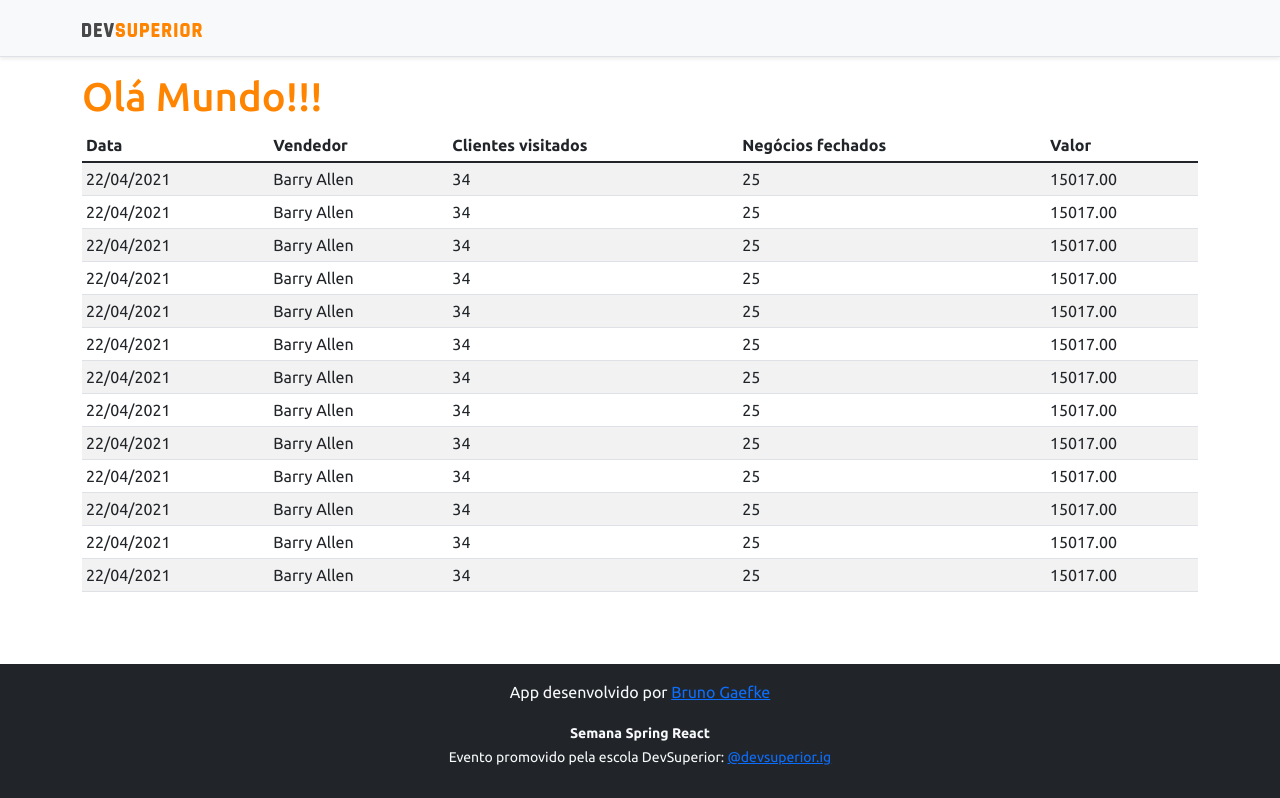
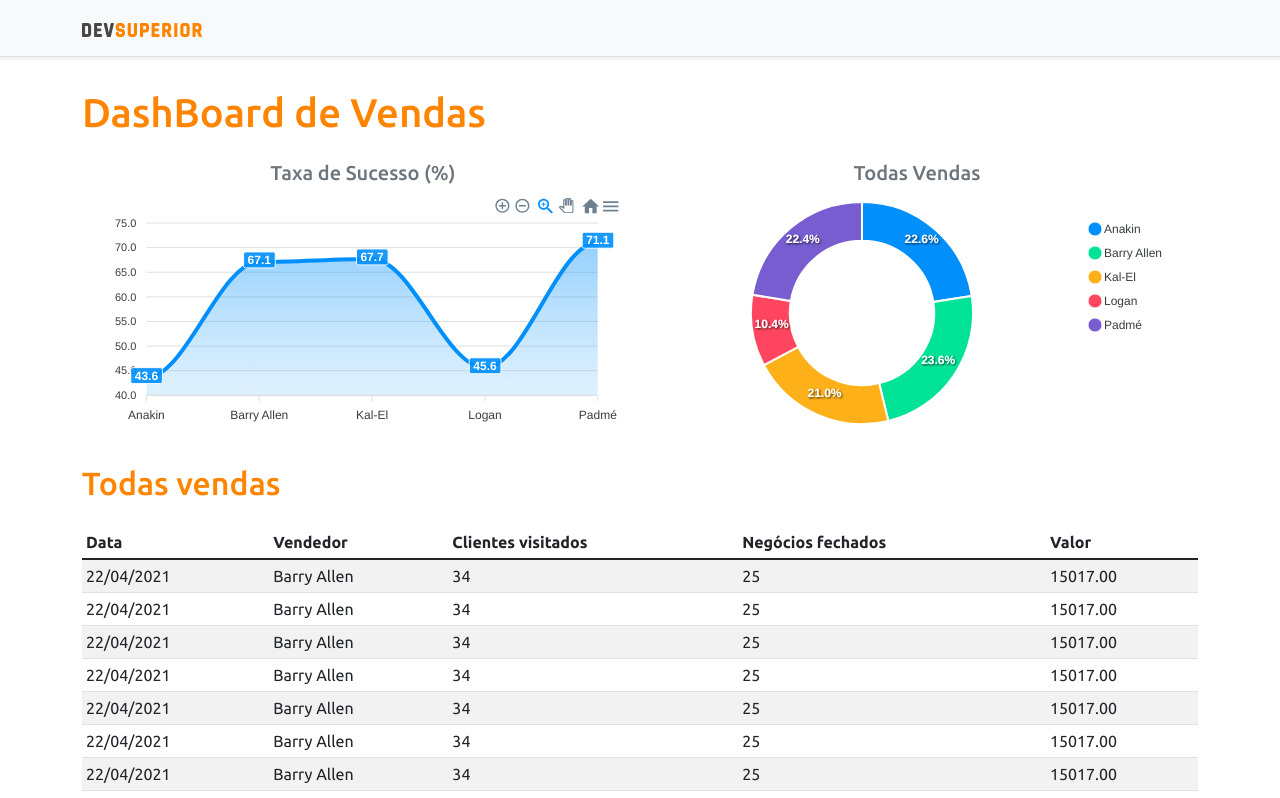
Before and after one commit to brunogaefke/projetosds3, a React (Create React App) app in the folder frontend/: page / in a window 1280 px wide. Shown: the top 798 px of the page. Built offline with nearby package versions, Linux system fonts and the light colour scheme.

Commit message:
Static charts

```diff
--- a/frontend/package.json
+++ b/frontend/package.json
@@ -11,8 +11,10 @@
     "@types/node": "^12.0.0",
     "@types/react": "^17.0.0",
     "@types/react-dom": "^17.0.0",
+    "apexcharts": "^3.28.1",
     "bootstrap": "^5.1.1",
     "react": "^17.0.2",
+    "react-apexcharts": "^1.3.9",
     "react-dom": "^17.0.2",
     "react-scripts": "4.0.3",
     "typescript": "^4.1.2",
--- a/frontend/src/App.tsx
+++ b/frontend/src/App.tsx
@@ -1,13 +1,29 @@
 import NavBar from "components/NavBar";
 import Footer from "components/Footer";
-import DataTable from "components/Data Table";
+import DataTable from "components/DataTable";
+import BarChart from "components/BarChart";
+import DonutChart from "components/DonutChart";
 
 function App() {
   return (
     <>
       <NavBar />
       <div className="container">
-        <h1 className="text-primary" >Olá Mundo!!!</h1>
+        <h1 className="text-primary py-3">DashBoard de Vendas</h1>
+
+        <div className="row px-3">
+          <div className="col-sm-6">
+          <h5 className="text-center text-secondary">Taxa de Sucesso (%)</h5>
+            <BarChart />
+          </div><div className="col-sm-6">
+            <h5 className="text-center text-secondary">Todas Vendas</h5>
+            <DonutChart />
+          </div>
+        </div>
+
+        <div className="py-3">
+          <h2 className="text-primary">Todas vendas</h2>
+        </div>
         <DataTable />
       </div>
       <Footer />
--- /dev/null
+++ b/frontend/src/components/BarChart/index.tsx
@@ -0,0 +1,35 @@
+import Chart from 'react-apexcharts';
+
+const BarChart = () => {
+        const options = {
+            plotOptions: {
+                bar: {
+                    horizontal: true,
+                }
+            },
+        };
+
+    const mockData = {
+        labels: {
+            categories: ['Anakin', 'Barry Allen', 'Kal-El', 'Logan', 'Padmé']
+        },
+        series: [
+            {
+                name: "% Sucesso",
+                data: [43.6, 67.1, 67.7, 45.6, 71.1]
+            }
+        ]
+
+    };
+    return (
+        <Chart
+        options={{ ...options, xaxis: mockData.labels}}
+        series={mockData.series}
+        type="area"
+        height="240"
+        />
+
+    );
+}
+
+export default BarChart;
--- a/frontend/src/components/Data Table/index.tsx
+++ /dev/null
@@ -1,101 +0,0 @@
-const DataTable = () => {
-    return (
-        <div className="table-responsive">
-            <table className="table table-striped table-sm">
-                <thead>
-                    <tr>
-                        <th>Data</th>
-                        <th>Vendedor</th>
-                        <th>Clientes visitados</th>
-                        <th>Negócios fechados</th>
-                        <th>Valor</th>
-                    </tr>
-                </thead>
-                <tbody>
-                <tr>
-                        <td>22/04/2021</td>
-                        <td>Barry Allen</td>
-                        <td>34</td>
-                        <td>25</td>
-                        <td>15017.00</td>
-                    </tr><tr>
-                        <td>22/04/2021</td>
-                        <td>Barry Allen</td>
-                        <td>34</td>
-                        <td>25</td>
-                        <td>15017.00</td>
-                    </tr><tr>
-                        <td>22/04/2021</td>
-                        <td>Barry Allen</td>
-                        <td>34</td>
-                        <td>25</td>
-                        <td>15017.00</td>
-                    </tr><tr>
-                        <td>22/04/2021</td>
-                        <td>Barry Allen</td>
-                        <td>34</td>
-                        <td>25</td>
-                        <td>15017.00</td>
-                    </tr><tr>
-                        <td>22/04/2021</td>
-                        <td>Barry Allen</td>
-                        <td>34</td>
-                        <td>25</td>
-                        <td>15017.00</td>
-                    </tr><tr>
-                        <td>22/04/2021</td>
-                        <td>Barry Allen</td>
-                        <td>34</td>
-                        <td>25</td>
-                        <td>15017.00</td>
-                    </tr><tr>
-                        <td>22/04/2021</td>
-                        <td>Barry Allen</td>
-                        <td>34</td>
-                        <td>25</td>
-                        <td>15017.00</td>
-                    </tr><tr>
-                        <td>22/04/2021</td>
-                        <td>Barry Allen</td>
-                        <td>34</td>
-                        <td>25</td>
-                        <td>15017.00</td>
-                    </tr><tr>
-                        <td>22/04/2021</td>
-                        <td>Barry Allen</td>
-                        <td>34</td>
-                        <td>25</td>
-                        <td>15017.00</td>
-                    </tr><tr>
-                        <td>22/04/2021</td>
-                        <td>Barry Allen</td>
-                        <td>34</td>
-                        <td>25</td>
-                        <td>15017.00</td>
-                    </tr><tr>
-                        <td>22/04/2021</td>
-                        <td>Barry Allen</td>
-                        <td>34</td>
-                        <td>25</td>
-                        <td>15017.00</td>
-                    </tr><tr>
-                        <td>22/04/2021</td>
-                        <td>Barry Allen</td>
-                        <td>34</td>
-                        <td>25</td>
-                        <td>15017.00</td>
-                    </tr><tr>
-                        <td>22/04/2021</td>
-                        <td>Barry Allen</td>
-                        <td>34</td>
-                        <td>25</td>
-                        <td>15017.00</td>
-                    </tr>
-                </tbody>
-            </table>
-        </div>
-
-    );
-}
-
-export default DataTable;
--- /dev/null
+++ b/frontend/src/components/DataTable/index.tsx
@@ -0,0 +1,83 @@
+const DataTable = () => {
+    return (<div className="table-responsive">
+        <table className="table table-striped table-sm">
+            <thead>
+                <tr>
+                    <th>Data</th>
+                    <th>Vendedor</th>
+                    <th>Clientes visitados</th>
+                    <th>Negócios fechados</th>
+                    <th>Valor</th>
+                </tr>
+            </thead>
+            <tbody>
+                <tr>
+                    <td>22/04/2021</td>
+                    <td>Barry Allen</td>
+                    <td>34</td>
+                    <td>25</td>
+                    <td>15017.00</td>
+                </tr><tr>
+                    <td>22/04/2021</td>
+                    <td>Barry Allen</td>
+                    <td>34</td>
+                    <td>25</td>
+                    <td>15017.00</td>
+                </tr><tr>
+                    <td>22/04/2021</td>
+                    <td>Barry Allen</td>
+                    <td>34</td>
+                    <td>25</td>
+                    <td>15017.00</td>
+                </tr><tr>
+                    <td>22/04/2021</td>
+                    <td>Barry Allen</td>
+                    <td>34</td>
+                    <td>25</td>
+                    <td>15017.00</td>
+                </tr><tr>
+                    <td>22/04/2021</td>
+                    <td>Barry Allen</td>
+                    <td>34</td>
+                    <td>25</td>
+                    <td>15017.00</td>
+                </tr><tr>
+                    <td>22/04/2021</td>
+                    <td>Barry Allen</td>
+                    <td>34</td>
+                    <td>25</td>
+                    <td>15017.00</td>
+                </tr><tr>
+                    <td>22/04/2021</td>
+                    <td>Barry Allen</td>
+                    <td>34</td>
+                    <td>25</td>
+                    <td>15017.00</td>
+                </tr><tr>
+                    <td>22/04/2021</td>
+                    <td>Barry Allen</td>
+                    <td>34</td>
+                    <td>25</td>
+                    <td>15017.00</td>
+                </tr><tr>
+                    <td>22/04/2021</td>
+                    <td>Barry Allen</td>
+                    <td>34</td>
+                    <td>25</td>
+                    <td>15017.00</td>
+                </tr><tr>
+                    <td>22/04/2021</td>
+                    <td>Barry Allen</td>
+                    <td>34</td>
+                    <td>25</td>
+                    <td>15017.00</td>
+                </tr>
+            </tbody>
+        </table>
+    </div>
+
+
+    );
+}
+
+export default DataTable;
--- /dev/null
+++ b/frontend/src/components/DonutChart/index.tsx
@@ -0,0 +1,25 @@
+import ReactApexChart from "react-apexcharts";
+
+const DonutChart = () => {
+    const mockData = {
+        series: [477138, 499928, 444867, 220426, 473088],
+        labels: ['Anakin', 'Barry Allen', 'Kal-El', 'Logan', 'Padmé']
+    }
+
+    const options = {
+        legend: {
+            show: true
+        }
+    }
+
+    return (
+        <ReactApexChart
+            options={{ ...options, labels: mockData.labels }}
+            series={mockData.series}
+            type="donut"
+            height="240"
+        />
+
+    );
+}
+export default DonutChart;
```
Also changed, not shown: 1 other file (tests, documents, lock files or other folders).
